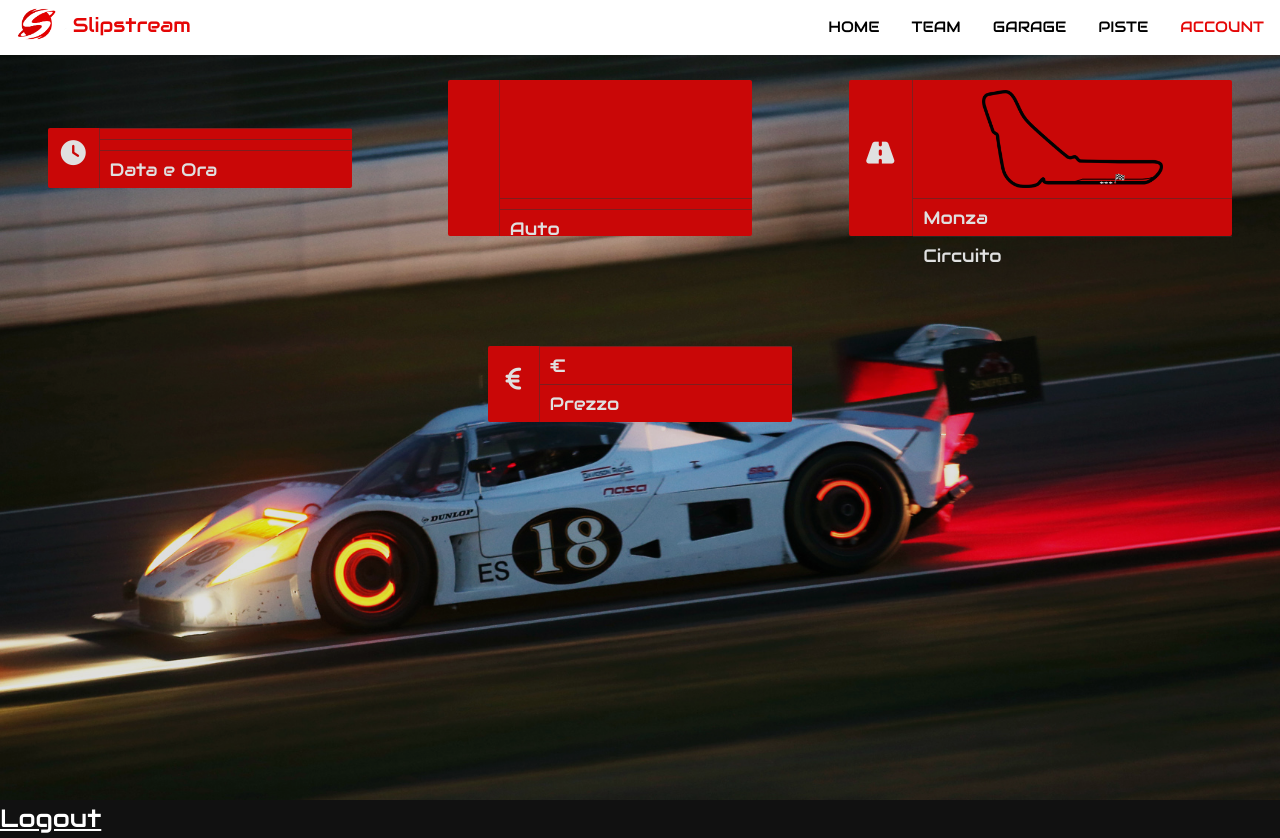
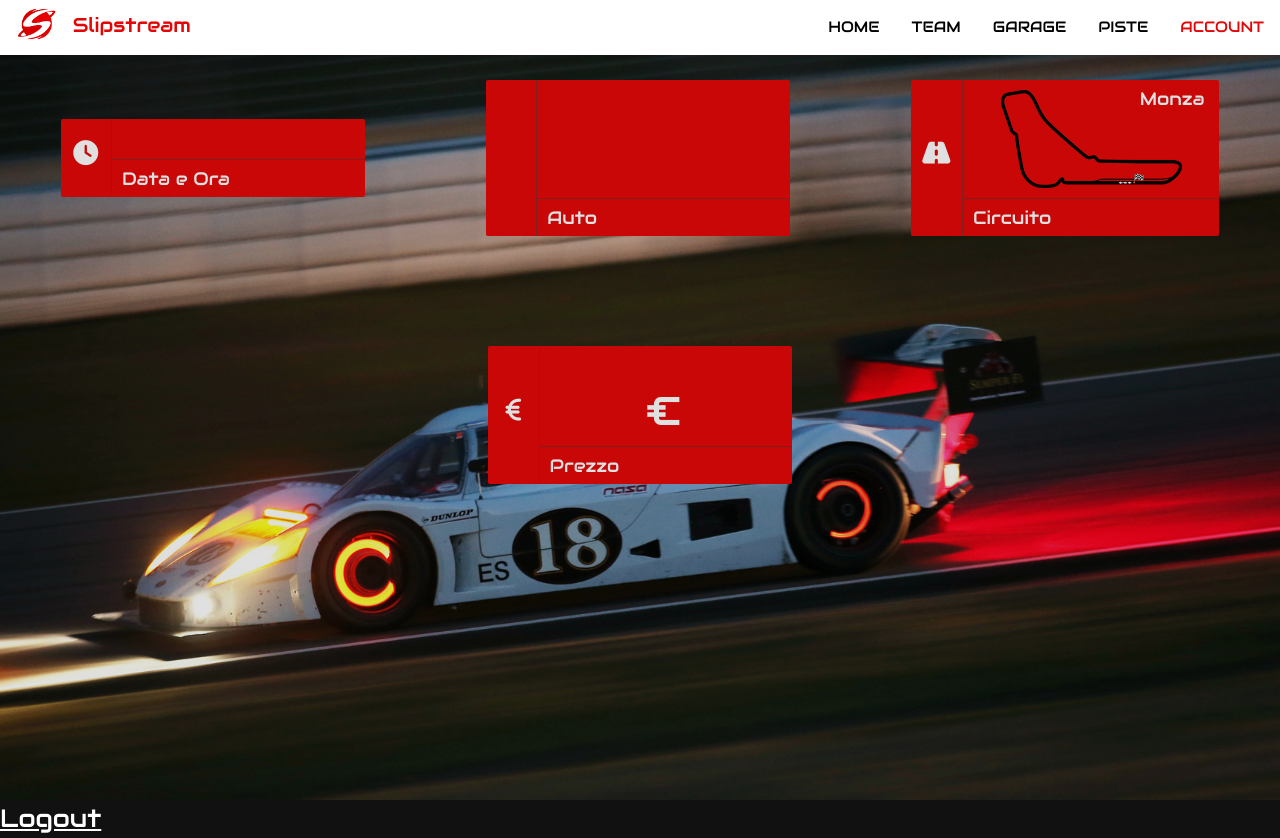
Before and after one commit to Dadezana/Slipstream, a PHP site: page /pages/admin.php in a window 1280 px wide. Run offline with PHP 8.4, Linux system fonts and the light colour scheme; a user stored in the database is signed in; data comes from the database, SQL or seed files in the repository; data that the repository does not hold is empty; some libraries are stand-ins or nearby versions.

Commit message:
Improvements position of the objects inside the cards

```diff
--- a/pages/css/admin.css
+++ b/pages/css/admin.css
@@ -92,6 +92,7 @@
     justify-content: center;
     align-items: center;
     width: 20%;
+    max-width: 55px;
     border-right: 1px solid rgba(59, 59, 59, 0.5);
 }
 .icon{
@@ -107,12 +108,21 @@
     /* opacity: 0.75; */
 }
 
-.card .content #trackName{
+.card .content #topRight{
     position: absolute;
     top: 0px;
     right: 0px;
     margin-right: 15px;
     /* margin-top: 5px; */
+    border: none;
+    width: auto;
+}
+
+.card .content #mainContent{
+    position: relative;
+    margin-top: 30px;
+    margin-right: 15px;
+    font-size: 40px;
     border: none;
     width: auto;
 }
```
